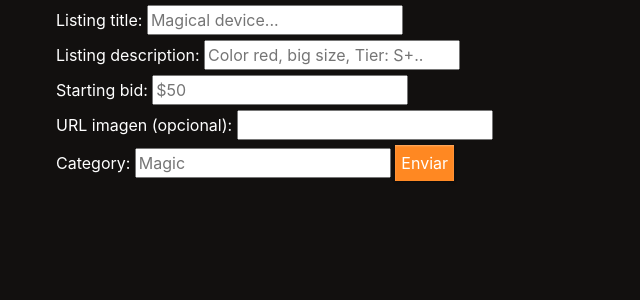
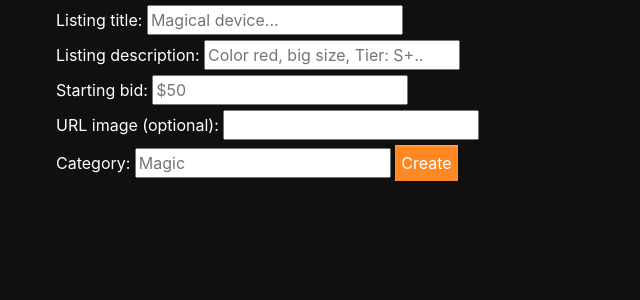
Before and after one commit to Yullinsky/commerce, a Django app: page /create-listing in a window 1280 px wide. Shown: the part 278-578 px from the top of the page, without its empty margins (0-640 px from the left). Run offline with Django 3.2, Linux system fonts and the light colour scheme; a user stored in the database is signed in; some libraries are stand-ins or nearby versions.

Commit message:
Fix labels and messages in create listing and close auction views for clarity and consistency

```diff
--- a/auctions/templates/auctions/create-listing.html
+++ b/auctions/templates/auctions/create-listing.html
@@ -12,11 +12,11 @@
     <label for="starting-bid">Starting bid: </label>
     <input id="starting-bid" name="starting-bid" type="number" step="0.01" placeholder="$50" size="6" required>
     <br>
-    <label for="url-imagen">URL imagen (opcional): </label>
+    <label for="url-imagen">URL image (optional): </label>
     <input id="url-imagen" name="url-imagen" type="url">
     <br>
     <label for="category">Category: </label>
     <input id="category" name="category" type="text" placeholder="Magic">
-    <button type="submit">Enviar</button>
+    <button type="submit">Create</button>
 </form>
 {% endblock %}
--- a/auctions/views.py
+++ b/auctions/views.py
@@ -119,17 +119,17 @@ def create_listing(request):
 @login_required
 def close_auction(request, listing_id):
     if request.method != "POST":
-        messages.error(request, "Método no permitido.")
+        messages.error(request, "Not valid method.")
         return redirect("listing", listing_id=listing_id)
 
     listing = get_object_or_404(Listing, pk=listing_id)
 
     if request.user != listing.owner:
-        messages.error(request, "No tienes permiso para cerrar esta subasta.")
+        messages.error(request, "You can't close this this auction.")
         return redirect("listing", listing_id=listing_id)
 
     if not listing.is_active:
-        messages.error(request, "Esta subasta ya está cerrada.")
+        messages.error(request, "This auction is already closed.")
         return redirect("listing", listing_id=listing_id)
 
     highest_bid = listing.bids.order_by('-amount').first()
```
Also changed, not shown: db.sqlite3.
